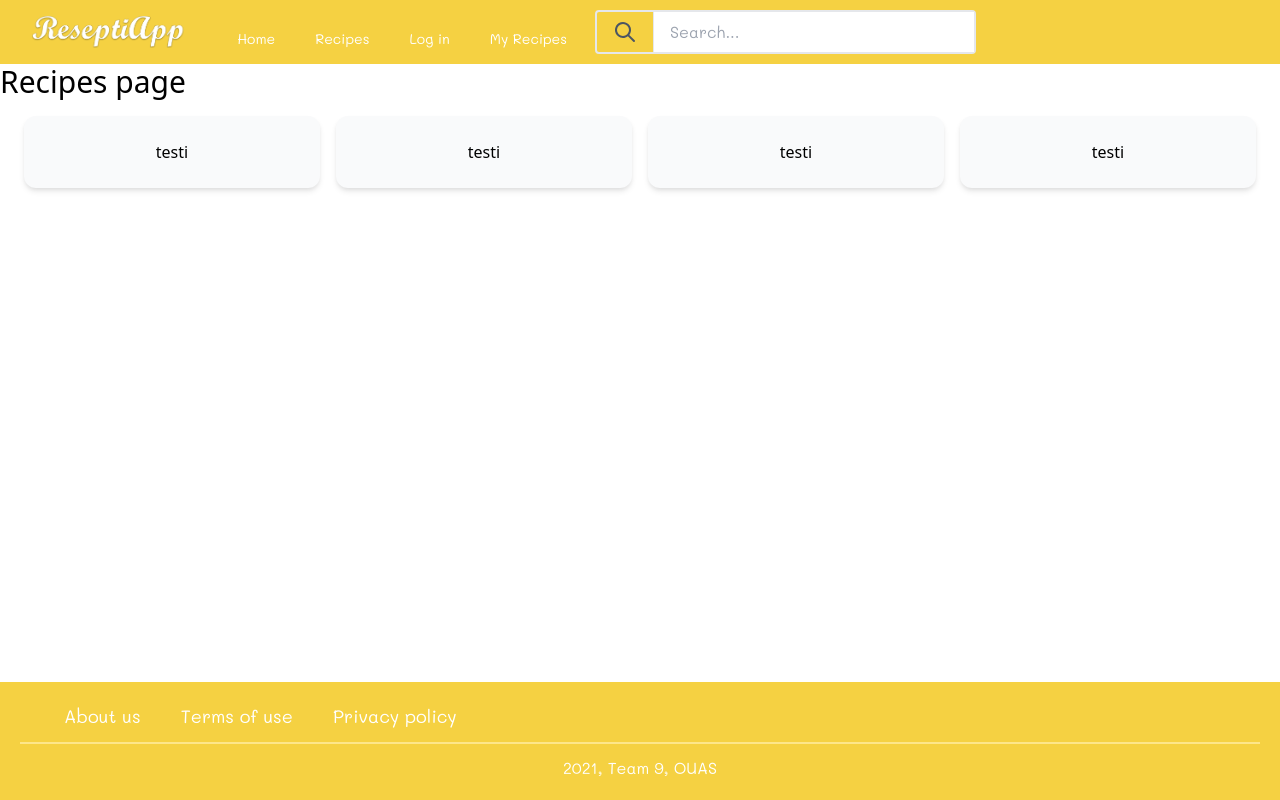
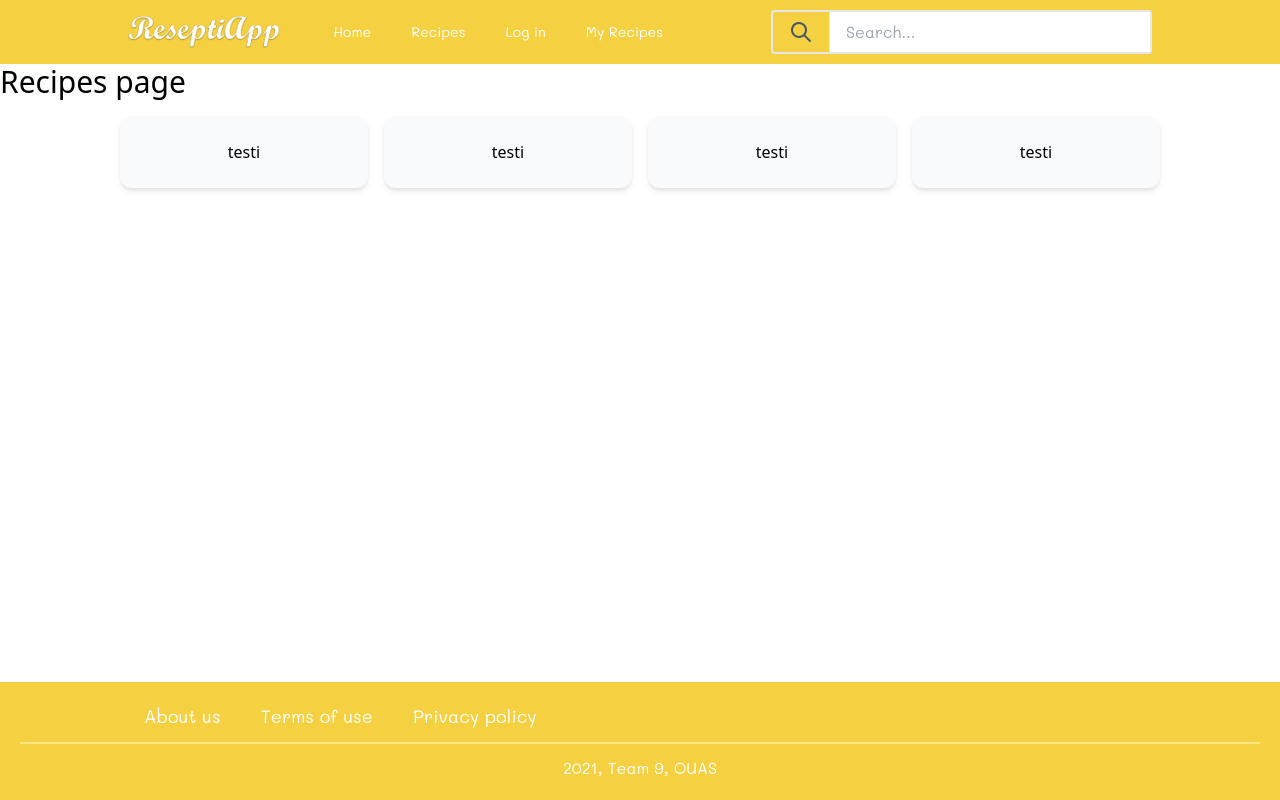
Before and after one commit to prod-des-project-2021/group_9, a React (Create React App) app in the folder frontend/: page /recipes in a window 1280 px wide. Built offline with nearby package versions, Linux system fonts and the light colour scheme; no server answers.

Commit message:
Visual additions

```diff
--- a/frontend/src/components/Footer.js
+++ b/frontend/src/components/Footer.js
@@ -5,7 +5,7 @@ export const Footer = () => {
     return (
         <div>
             <footer className="bg-nav p-5 text-white font-Mali divide-y-2 divide-yellow-200 divide-solid">
-                <div className="space-x-4 md:flex mb-3 md:justify-center lg:justify-start max-w-7xl mx-auto px-4 sm:px-6 lg:px-8">
+                <div className="space-x-4 md:flex mb-3 md:justify-center lg:justify-start max-w-7xl mx-auto px-4 sm:mx-6 lg:mx-24 ">
                     <div>
                         <NavLink to="/"
                             className="hover:bg-nav-dark text-white sm:px-3 sm:py-1 rounded-md text-sm sm:text-lg" >
--- a/frontend/src/components/Navbar.js
+++ b/frontend/src/components/Navbar.js
@@ -10,9 +10,10 @@ export const Nav = () => {
   return (
     <div>
       <nav className="bg-nav font-Mali">
-        <div className="max-w-7xl mx-auto px-4 sm:px-6 lg:px-8">
-          <div className="flex items-center justify-between h-16">
-            <div className="flex items-center">
+        <div>
+        <div className="max-w-8xl mx-auto px-4 sm:px-6 lg:px-8">
+          <div className="flex items-center justify-between h-16 lg:mx-24">
+            <div className="flex items-center w-full">
               <div className="flex-shrink-0">
                 {/* Logo tähän */}
                 <img src={logo} alt="Logo" className="h-8" />
@@ -45,12 +46,14 @@ export const Nav = () => {
                   >
                     My Recipes
                   </NavLink>
+                </div>
 
-                  <Search details={initialDetails}/>
-                </div>
               </div>
             </div>
-
+            <div className="justify-self-end">
+              <Search details={initialDetails} />
+            </div>
+            </div>
             {/* Compact navigation */}
             <div className="-mr-2 flex md:hidden">
               <button
--- a/frontend/src/components/RecipeGrid.js
+++ b/frontend/src/components/RecipeGrid.js
@@ -1,4 +1,5 @@
 import React, { useState, useEffect } from 'react';
+import { useNavigate } from 'react-router-dom';
 
 export const RecipeGrid = ({ recipes }) => {
     const [columnList, setColumnList] = useState({ columns: [] });
@@ -7,12 +8,18 @@ export const RecipeGrid = ({ recipes }) => {
 
     const screenSize = useWindowSize();
 
+    const navigate = useNavigate();
+
+    const onClickRecipe = (id) => () => {
+        navigate(`/recipe?id=${id}`);
+    }
+
     return (
-        <div className="flex space-x-4 px-6">
+        <div className="flex space-x-4 px-6 pb-16 lg:mx-24">
             {populateColumns(recipes, calculateColumnNumber(screenSize.width)).columns === null
             ? null
             : populateColumns(recipes, calculateColumnNumber(screenSize.width)).columns.map(column =>
-            <Column key={column.id} recipes={column.recipes} />
+            <Column key={column.id} recipes={column.recipes} onItemClickHandler={onClickRecipe} />
             )}
         </div>
     );
@@ -93,10 +100,11 @@ const RecipeListing = ({ text, clickHandler }) => {
     );
 }
 
-const Column = ({ recipes }) => {
+const Column = ({ recipes, onItemClickHandler }) => {
     return (
         <div className="w-full space-y-5">
-            {recipes === null ? null : recipes.map(recipe => <RecipeListing key={recipe.id} text={recipe.name} />)}
+            {recipes === null ? null : recipes.map(recipe => <RecipeListing key={recipe.id}
+            text={recipe.name} clickHandler={onItemClickHandler(recipe.id)}/>)}
         </div>
     )
 }
--- a/frontend/src/components/Search.js
+++ b/frontend/src/components/Search.js
@@ -1,7 +1,7 @@
 import React, { useState, useEffect, useRef } from 'react';
 import SearchDropdown from './SearchDropdown'
 import recipeService from '../services/recipes';
-import { useNavigate } from 'react-router-dom'
+import { useNavigate } from 'react-router-dom';
 
 function Search() {
   const [searchField, setSearchField] = useState("");
@@ -36,13 +36,11 @@ function Search() {
   }
 
   const onClickRecipe = (id) => () => {
-    console.log(id);
     searchInputRef.current.blur();
     navigate(`/recipe?id=${id}`);
   }
 
   const onClickSearch = () => {
-    console.log(searchField);
     searchInputRef.current.blur();
     navigate(`/recipes?name=${searchField}`);
 
--- a/frontend/src/components/pages/Recipe.js
+++ b/frontend/src/components/pages/Recipe.js
@@ -26,14 +26,14 @@ const Recipe = () => {
 const RecipeInfo = ({ recipe }) => {
     if (recipe === null) { // If the given recipe is null, then show a placeholder box.
         return (
-            <div className="bg-gray-50 w-full p-8">
+            <div className="w-full p-8">
                 NOTHING
             </div>
         );
     }
     else { // if the given recipe is NOT null, then show its info.
         return (
-            <div className="relative bg-gray-50 w-full p-12 pb-24 field">
+            <div className="relative w-full p-12 pb-24 field">
                 <h1>{recipe.name}</h1>
 
                 {/* Show ingredients and instructions side by side (for now). */}
```
